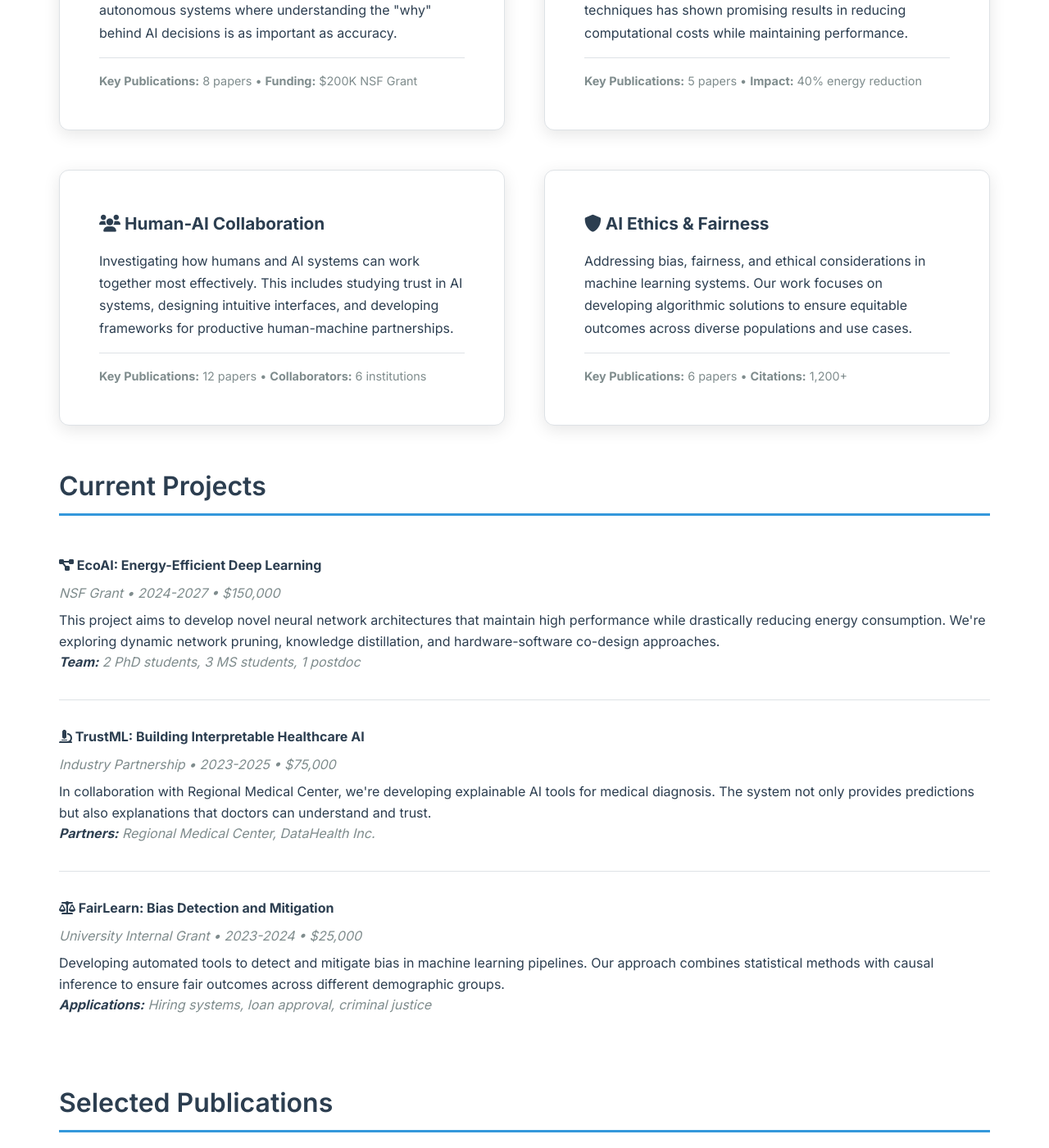
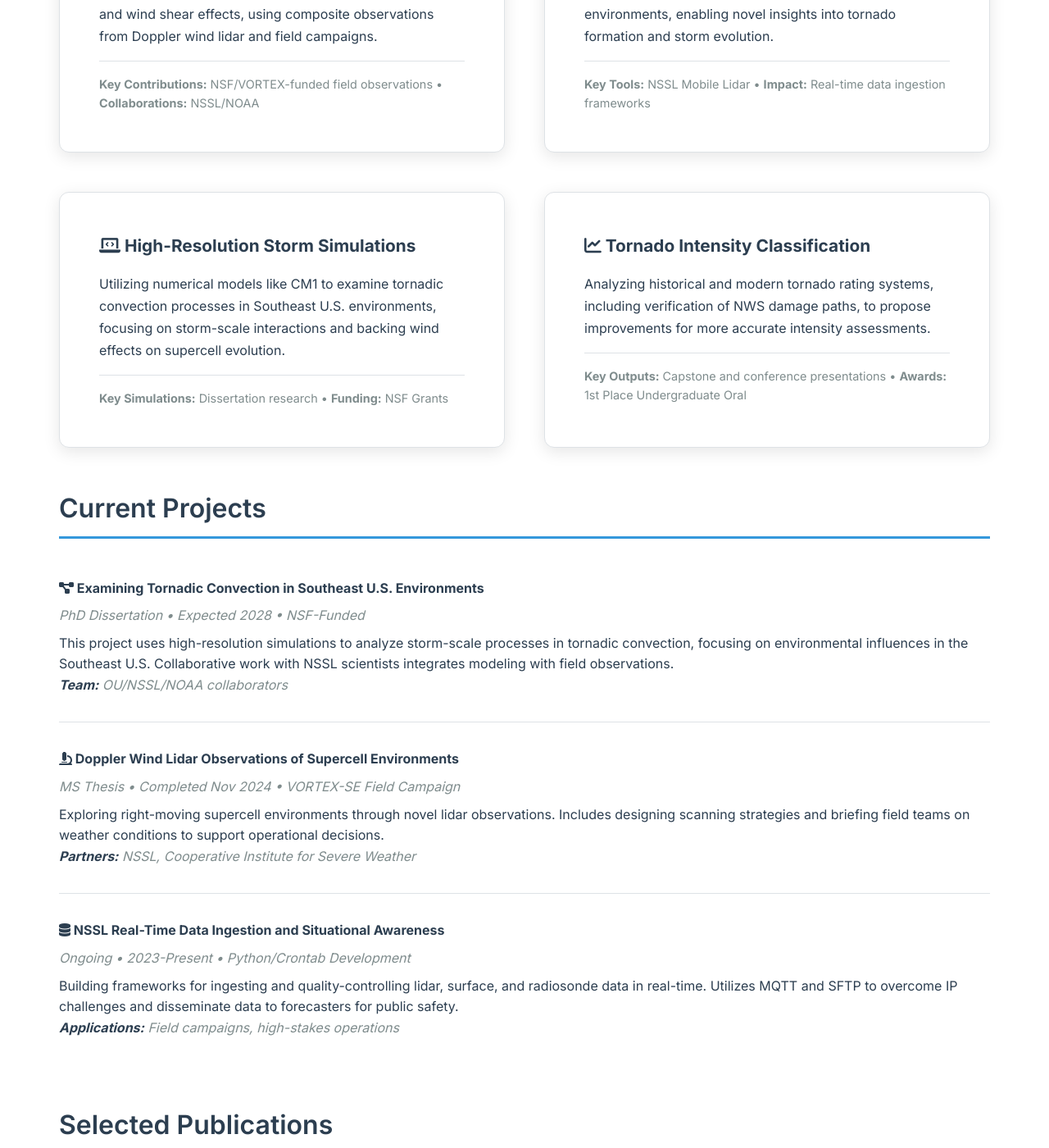
Before and after one commit to bobbysaba/bobbysaba.github.io, a Jekyll site: the page built from research.md, in a window 1280 px wide and 1400 px high, scrolled down 946 px. Shown: the whole window at 82% size. Built offline with Jekyll 4.4.1, drawn with Linux system fonts in a browser that asks for light colours; some of the changed text lies outside the part shown.

Commit message:
editing some of the research page

```diff
--- a/_layouts/default.html
+++ b/_layouts/default.html
@@ -54,7 +54,7 @@
                         <a href="{{ '/research/' | relative_url }}" class="nav-link {% if page.url contains '/research' %}active{% endif %}">Research</a>
                     </li>
                     <li class="nav-item">
-                        <a href="{{ '/teaching/' | relative_url }}" class="nav-link {% if page.url contains '/teaching' %}active{% endif %}">Teaching</a>
+                        <a href="{{ '/projects/' | relative_url }}" class="nav-link {% if page.url contains '/teaching' %}active{% endif %}">Teaching</a>
                     </li>
                     <li class="nav-item">
                         <a href="{{ '/cv/' | relative_url }}" class="nav-link {% if page.url == '/cv/' %}active{% endif %}">CV</a>
--- a/research.md
+++ b/research.md
@@ -2,7 +2,7 @@
 # Jekyll front matter
 layout: default
 title: "Research"
-description: "Explore my research projects, publications, and contributions to the field"
+description: "Explore my research projects, publications, and contributions to severe weather and atmospheric sciences"
 permalink: /research/
 ---
 
@@ -11,51 +11,41 @@ permalink: /research/
 
     <!-- Research Overview -->
     <div class="hero-description text-center" style="margin-bottom: 3rem;">
-        <p>My research spans multiple areas of computer science with a focus on developing intelligent systems
-        that are both powerful and responsible. I'm particularly interested in the intersection of machine learning,
-        ethics, and sustainability.</p>
+        <p>My research focuses on severe weather phenomena, particularly supercell thunderstorms, tornado genesis, and storm-scale processes in the U.S. I integrate high-resolution simulations with novel observational techniques, such as Doppler wind lidar, to advance understanding of tornadic convection and improve forecasting capabilities.</p>
     </div>
 
     <!-- Research Areas -->
     <h2 class="section-title">Research Areas</h2>
     <div class="cards-grid">
         <div class="card">
-            <h3><i class="fas fa-brain"></i> Explainable Artificial Intelligence</h3>
-            <p>Developing methods to make AI decision-making processes transparent and interpretable.
-            This work is crucial for high-stakes applications like healthcare and autonomous systems
-            where understanding the "why" behind AI decisions is as important as accuracy.</p>
+            <h3><i class="fas fa-cloud-sun-rain"></i> Supercell Dynamics and Environments</h3>
+            <p>Investigating the environmental factors influencing right-moving supercells, including inflow layer characteristics and wind shear effects, using composite observations from Doppler wind lidar and field campaigns.</p>
             <div class="card-meta">
-                <strong>Key Publications:</strong> 8 papers • <strong>Funding:</strong> $200K NSF Grant
+                <strong>Key Contributions:</strong> NSF/VORTEX-funded field observations • <strong>Collaborations:</strong> NSSL/NOAA
             </div>
         </div>
 
         <div class="card">
-            <h3><i class="fas fa-leaf"></i> Sustainable Computing</h3>
-            <p>Researching energy-efficient algorithms and green computing practices to reduce the
-            environmental impact of AI systems. Our recent work on neural network pruning techniques
-            has shown promising results in reducing computational costs while maintaining performance.</p>
+            <h3><i class="fas fa-eye"></i> Remote Sensing and Observations</h3>
+            <p>Developing and applying mobile Doppler wind lidar strategies to collect real-time data on supercell and QLCS environments, enabling novel insights into tornado formation and storm evolution.</p>
             <div class="card-meta">
-                <strong>Key Publications:</strong> 5 papers • <strong>Impact:</strong> 40% energy reduction
+                <strong>Key Tools:</strong> NSSL Mobile Lidar • <strong>Impact:</strong> Real-time data ingestion frameworks
             </div>
         </div>
 
         <div class="card">
-            <h3><i class="fas fa-users"></i> Human-AI Collaboration</h3>
-            <p>Investigating how humans and AI systems can work together most effectively.
-            This includes studying trust in AI systems, designing intuitive interfaces, and
-            developing frameworks for productive human-machine partnerships.</p>
+            <h3><i class="fas fa-laptop-code"></i> High-Resolution Storm Simulations</h3>
+            <p>Utilizing numerical models like CM1 to examine tornadic convection processes in Southeast U.S. environments, focusing on storm-scale interactions and backing wind effects on supercell evolution.</p>
             <div class="card-meta">
-                <strong>Key Publications:</strong> 12 papers • <strong>Collaborators:</strong> 6 institutions
+                <strong>Key Simulations:</strong> Dissertation research • <strong>Funding:</strong> NSF Grants
             </div>
         </div>
 
         <div class="card">
-            <h3><i class="fas fa-shield-alt"></i> AI Ethics & Fairness</h3>
-            <p>Addressing bias, fairness, and ethical considerations in machine learning systems.
-            Our work focuses on developing algorithmic solutions to ensure equitable outcomes
-            across diverse populations and use cases.</p>
+            <h3><i class="fas fa-chart-line"></i> Tornado Intensity Classification</h3>
+            <p>Analyzing historical and modern tornado rating systems, including verification of NWS damage paths, to propose improvements for more accurate intensity assessments.</p>
             <div class="card-meta">
-                <strong>Key Publications:</strong> 6 papers • <strong>Citations:</strong> 1,200+
+                <strong>Key Outputs:</strong> Capstone and conference presentations • <strong>Awards:</strong> 1st Place Undergraduate Oral
             </div>
         </div>
     </div>
@@ -65,30 +55,24 @@ permalink: /research/
 
     <div class="about-section">
         <div class="cv-item">
-            <h4><i class="fas fa-project-diagram"></i> EcoAI: Energy-Efficient Deep Learning</h4>
-            <div class="cv-meta">NSF Grant • 2024-2027 • $150,000</div>
-            <p>This project aims to develop novel neural network architectures that maintain high performance
-            while drastically reducing energy consumption. We're exploring dynamic network pruning,
-            knowledge distillation, and hardware-software co-design approaches.</p>
-            <p><strong>Team:</strong> 2 PhD students, 3 MS students, 1 postdoc</p>
+            <h4><i class="fas fa-project-diagram"></i> Examining Tornadic Convection in Southeast U.S. Environments</h4>
+            <div class="cv-meta">PhD Dissertation • Expected 2028 • NSF-Funded</div>
+            <p>This project uses high-resolution simulations to analyze storm-scale processes in tornadic convection, focusing on environmental influences in the Southeast U.S. Collaborative work with NSSL scientists integrates modeling with field observations.</p>
+            <p><strong>Team:</strong> OU/NSSL/NOAA collaborators</p>
         </div>
 
         <div class="cv-item">
-            <h4><i class="fas fa-microscope"></i> TrustML: Building Interpretable Healthcare AI</h4>
-            <div class="cv-meta">Industry Partnership • 2023-2025 • $75,000</div>
-            <p>In collaboration with Regional Medical Center, we're developing explainable AI tools
-            for medical diagnosis. The system not only provides predictions but also explanations
-            that doctors can understand and trust.</p>
-            <p><strong>Partners:</strong> Regional Medical Center, DataHealth Inc.</p>
+            <h4><i class="fas fa-microscope"></i> Doppler Wind Lidar Observations of Supercell Environments</h4>
+            <div class="cv-meta">MS Thesis • Completed Nov 2024 • VORTEX-SE Field Campaign</div>
+            <p>Exploring right-moving supercell environments through novel lidar observations. Includes designing scanning strategies and briefing field teams on weather conditions to support operational decisions.</p>
+            <p><strong>Partners:</strong> NSSL, Cooperative Institute for Severe Weather</p>
         </div>
 
         <div class="cv-item">
-            <h4><i class="fas fa-balance-scale"></i> FairLearn: Bias Detection and Mitigation</h4>
-            <div class="cv-meta">University Internal Grant • 2023-2024 • $25,000</div>
-            <p>Developing automated tools to detect and mitigate bias in machine learning pipelines.
-            Our approach combines statistical methods with causal inference to ensure fair outcomes
-            across different demographic groups.</p>
-            <p><strong>Applications:</strong> Hiring systems, loan approval, criminal justice</p>
+            <h4><i class="fas fa-database"></i> NSSL Real-Time Data Ingestion and Situational Awareness</h4>
+            <div class="cv-meta">Ongoing • 2023-Present • Python/Crontab Development</div>
+            <p>Building frameworks for ingesting and quality-controlling lidar, surface, and radiosonde data in real-time. Utilizes MQTT and SFTP to overcome IP challenges and disseminate data to forecasters for public safety.</p>
+            <p><strong>Applications:</strong> Field campaigns, high-stakes operations</p>
         </div>
     </div>
 
@@ -96,57 +80,27 @@ permalink: /research/
     <h2 class="section-title">Selected Publications</h2>
 
     <div class="about-section">
-        <!-- Publication entries - customize with your actual publications -->
+        <!-- Publication entries based on CV -->
         <div class="cv-item">
-            <h4>Energy-Efficient Neural Networks via Dynamic Pruning</h4>
+            <h4>Examining Right-Moving Supercell Environments in the Great Plains with Composite Doppler Wind Lidar Observations</h4>
             <div class="cv-meta">
-                <strong>Authors:</strong> J. Smith, A. Johnson, M. Lee<br>
-                <strong>Venue:</strong> International Conference on Machine Learning (ICML) 2024<br>
-                <strong>Status:</strong> <span class="highlight">Best Paper Award</span>
+                <strong>Authors:</strong> R.A. Saba, M.C. Coniglio, J.G. Gebauer, T.M. Bell, E.N. Smith, S. Waugh<br>
+                <strong>Venue:</strong> Monthly Weather Review (Submitted, in review)<br>
+                <strong>Status:</strong> <span class="highlight">Under Review</span>
             </div>
-            <p>We propose a novel dynamic pruning technique that reduces neural network energy consumption
-            by 40% while maintaining 99% of original accuracy. The method adapts the network structure
-            during inference based on input complexity.</p>
-            <p><strong>Impact:</strong> 127 citations • Featured in MIT Technology Review</p>
+            <p>This study composites lidar observations to reveal key environmental features supporting right-moving supercells in the Great Plains, advancing understanding of inflow dynamics.</p>
+            <p><strong>Impact:</strong> Supports VORTEX-SE field efforts</p>
         </div>
 
         <div class="cv-item">
-            <h4>Explainable AI in Healthcare: A Comprehensive Survey</h4>
+            <h4>The Effects of Backing Wind and Effective Inflow Layer Depth on Supercell Evolution</h4>
             <div class="cv-meta">
-                <strong>Authors:</strong> J. Smith, R. Patel, S. Chen, K. Williams<br>
-                <strong>Venue:</strong> Nature Machine Intelligence 2023<br>
-                <strong>Type:</strong> Survey Paper
-            </div>
-            <p>This comprehensive survey analyzes 200+ papers on explainable AI in healthcare,
-            identifying key challenges and future research directions. We provide a taxonomy
-            of explanation methods and evaluate their effectiveness in clinical settings.</p>
-            <p><strong>Impact:</strong> 89 citations • Downloaded 2,500+ times</p>
-        </div>
-
-        <div class="cv-item">
-            <h4>Human-AI Trust: Factors Affecting Acceptance in Autonomous Systems</h4>
-            <div class="cv-meta">
-                <strong>Authors:</strong> M. Rodriguez, J. Smith, L. Thompson<br>
-                <strong>Venue:</strong> ACM Transactions on Computer-Human Interaction 2023<br>
+                <strong>Authors:</strong> R.A. Saba, M.A. Satrio, T.J. Pardun, M.D. Flournoy, M.C. Coniglio, J.C. Snyder<br>
+                <strong>Venue:</strong> In progress<br>
                 <strong>Type:</strong> Journal Article
             </div>
-            <p>Through a series of user studies with 500+ participants, we identified key factors
-            that influence human trust in autonomous AI systems. Our findings inform the design
-            of more trustworthy AI interfaces.</p>
-            <p><strong>Impact:</strong> 156 citations • Policy implications for autonomous vehicles</p>
-        </div>
-
-        <div class="cv-item">
-            <h4>Fairness-Aware Machine Learning: Algorithms and Applications</h4>
-            <div class="cv-meta">
-                <strong>Authors:</strong> J. Smith, D. Kumar, A. Singh<br>
-                <strong>Venue:</strong> AAAI Conference on Artificial Intelligence 2022<br>
-                <strong>Type:</strong> Conference Paper
-            </div>
-            <p>We introduce a framework for incorporating fairness constraints into machine learning
-            algorithms without significantly compromising performance. The approach is validated
-            on real-world datasets from hiring and lending domains.</p>
-            <p><strong>Impact:</strong> 203 citations • Implemented in 3 industry systems</p>
+            <p>Analyzes how backing winds and inflow depth influence supercell and tornado-like vortices using CM1 simulations, with implications for Southeast U.S. forecasting.</p>
+            <p><strong>Impact:</strong> Builds on dissertation research</p>
         </div>
     </div>
 
@@ -155,8 +109,8 @@ permalink: /research/
     <div class="cards-grid">
         <div class="card">
             <h3><i class="fab fa-github"></i> Open Source Projects</h3>
-            <p>EcoML Toolkit - A Python library for energy-efficient machine learning with 500+ GitHub stars</p>
-            <p>ExplainAI Framework - Tools for generating explanations for deep learning models</p>
+            <p>NSSL Lidar Data Ingestion Framework - Python-based real-time QC and dissemination tool for field observations</p>
+            <p>Real-Time Situational Awareness Visualizer - MQTT-enabled dashboard for storm data</p>
             <div class="card-meta">
                 <a href="https://github.com/yourusername" target="_blank" class="btn btn-outline btn-sm">
                     <i class="fab fa-github"></i> View on GitHub
@@ -166,19 +120,19 @@ permalink: /research/
 
         <div class="card">
             <h3><i class="fas fa-database"></i> Datasets</h3>
-            <p>FairHire Dataset - Anonymized hiring data for bias detection research (10K records)</p>
-            <p>EnergyML Benchmark - Standardized benchmark for evaluating energy-efficient ML models</p>
+            <p>VORTEX-SE Lidar Composites - Field observations from supercell environments (ongoing collection)</p>
+            <p>Tornado Damage Path Verifications - NWS-integrated dataset for intensity classification</p>
             <div class="card-meta">
-                Available for research use under CC BY-NC 4.0 license
+                Available for research use under NOAA guidelines
             </div>
         </div>
 
         <div class="card">
             <h3><i class="fas fa-graduation-cap"></i> Educational Materials</h3>
-            <p>Interactive tutorials on explainable AI concepts</p>
-            <p>Lecture slides and assignments for sustainable computing courses</p>
+            <p>Interactive tutorials on lidar scanning strategies</p>
+            <p>Field briefing templates for severe weather operations</p>
             <div class="card-meta">
-                Used by 20+ universities worldwide
+                Used in OU Meteorology courses and NSSL training
             </div>
         </div>
     </div>
@@ -187,9 +141,7 @@ permalink: /research/
     <div class="hero-section" style="margin-top: 3rem;">
         <div class="hero-content">
             <h2>Interested in Collaboration?</h2>
-            <p>I'm always looking for opportunities to collaborate with fellow researchers, industry partners,
-            and students who share similar interests. Whether you're interested in joint research projects,
-            visiting our lab, or exploring funding opportunities, I'd love to hear from you.</p>
+            <p>I'm always looking for opportunities to collaborate with fellow researchers, NOAA partners, and students on severe weather projects. Whether you're interested in field campaigns, simulations, or funding opportunities like VORTEX, I'd love to hear from you.</p>
             <div class="cta-buttons">
                 <a href="{{ '/contact/' | relative_url }}" class="btn btn-primary">
                     <i class="fas fa-envelope"></i> Contact Me
```
Also changed, not shown: projects.md (renamed from teaching.md), 10 other files.
